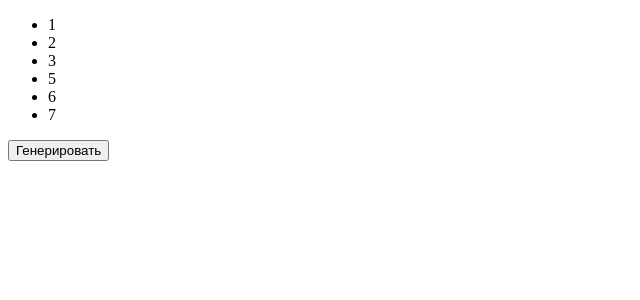
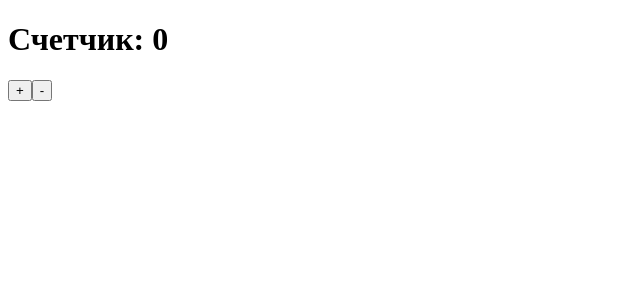
Before and after one commit to SuleymYovloy/archakov-lessons, a React (Create React App) app: page / in a window 1280 px wide. Shown: the top 300 px of the page, without its empty margins (0-640 px from the left). Built offline with nearby package versions, Linux system fonts and the light colour scheme.

Commit message:
Урок 13. Работа с useState. Сделал счетчик при клике

```diff
--- a/src/index.js
+++ b/src/index.js
@@ -1,6 +1,6 @@
 import React from 'react';
 import ReactDOM from 'react-dom/client';
-import App from './lesson12/App';
+import App from './lesson13/App';
 
 const root = ReactDOM.createRoot(document.getElementById('root'));
 root.render(
--- /dev/null
+++ b/src/lesson13/App.js
@@ -0,0 +1,28 @@
+import React from "react";
+
+function Counter({value}) {
+
+    const [count, setCount] = React.useState(0);
+
+    const plus = () => {
+        setCount(count + 1);
+    }
+
+    const minus = () => {
+        setCount(count - 1);
+    }
+
+    return (
+        <div>
+            <h1>Счетчик: {count}</h1>
+            <button onClick={plus}>+</button>
+            <button onClick={minus}>-</button>
+        </div>
+    )
+}
+
+export default function App() {
+    return (
+        <Counter value={5}/>
+    );
+}
```
